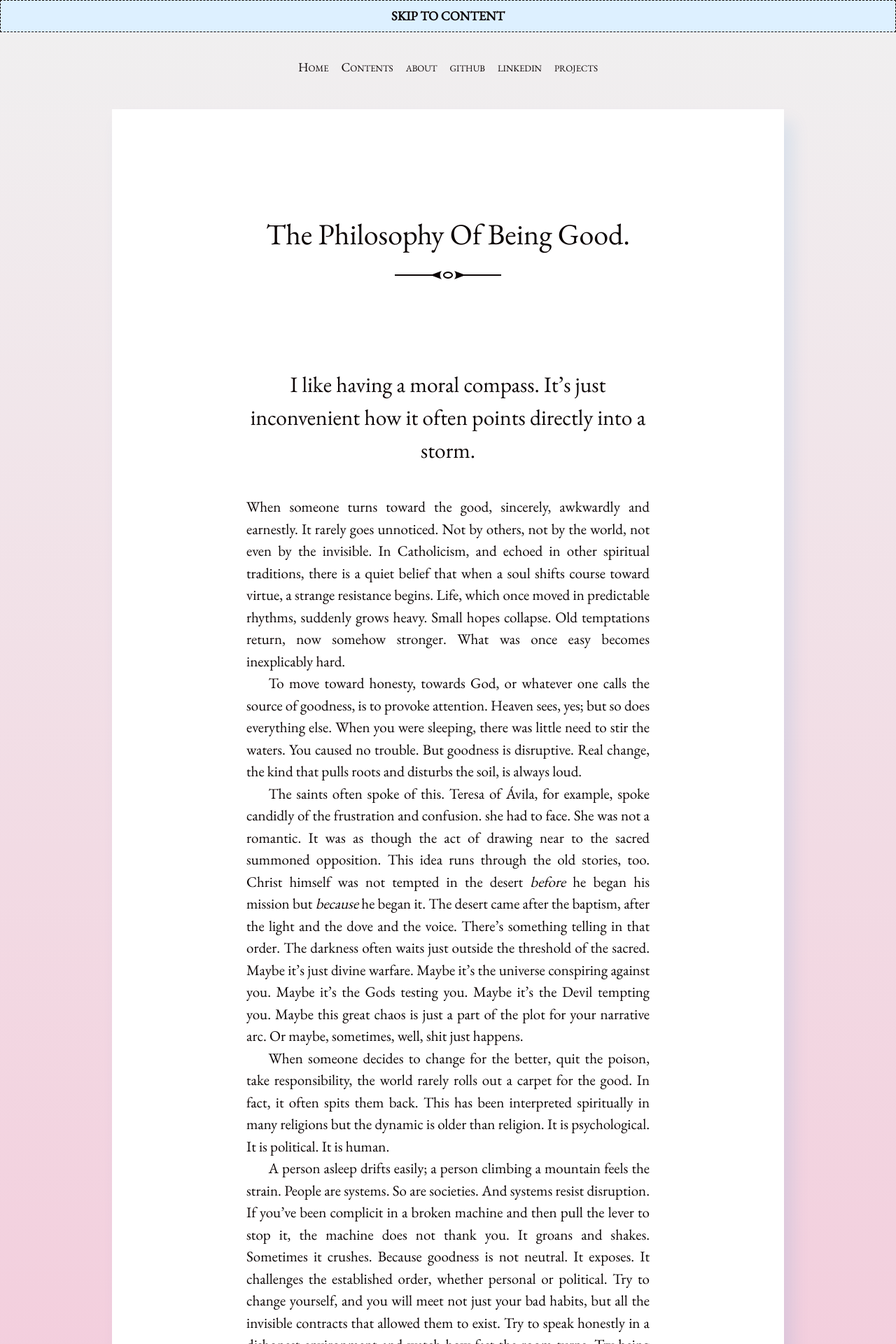
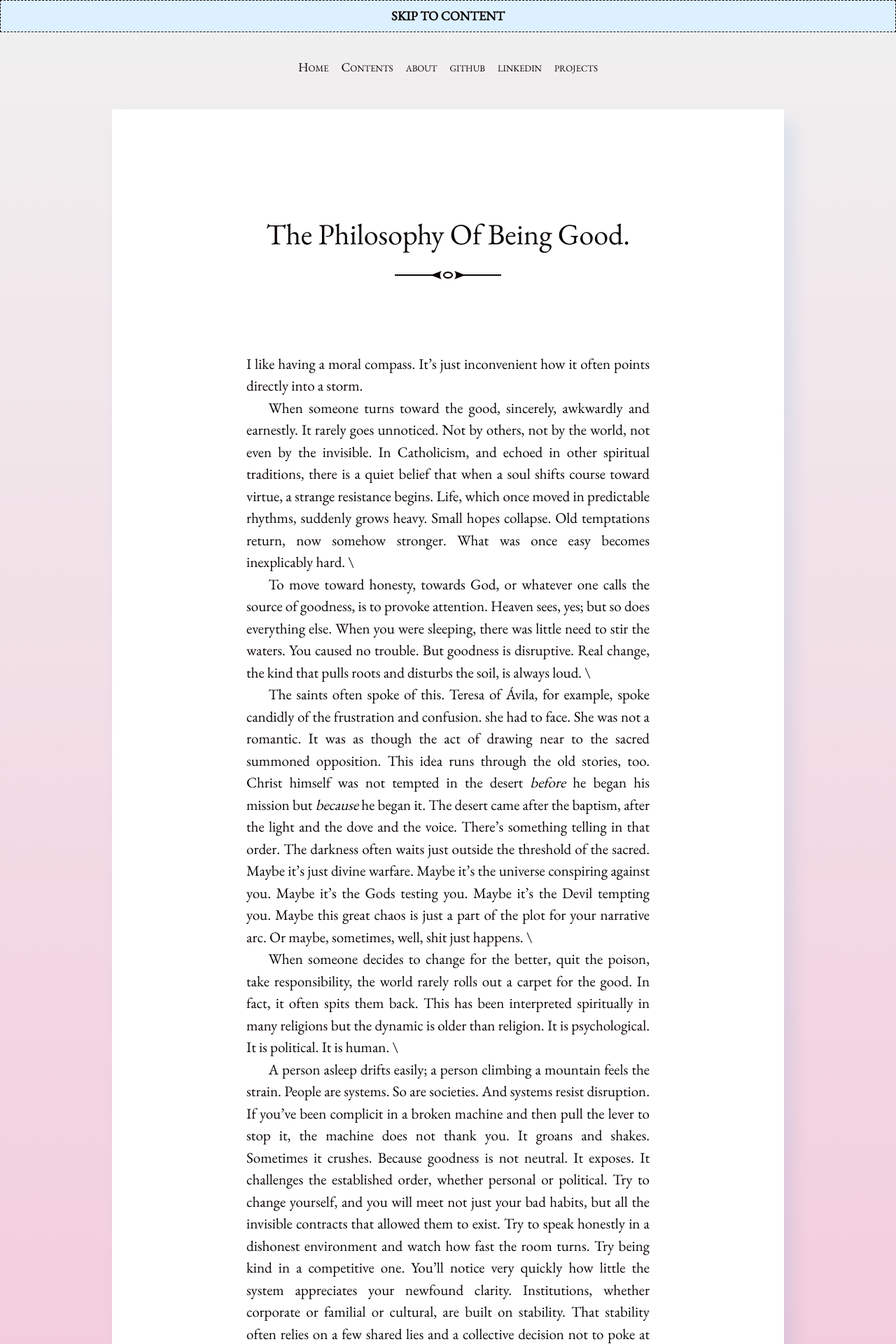
Before and after one commit to AloysiusSundar/gitforked, a Jekyll site: the page built from _posts/2025-04-20-the-philosophy-of-being-good.md, in a window 1280 px wide. Shown: the top 1920 px of the page at 70% size. Built offline with Jekyll 4.4.1, drawn with Linux system fonts in a browser that asks for light colours; some of the changed text lies outside the part shown.

Commit message:
Update 2025-04-20-the-philosophy-of-being-good.md

```diff
--- a/_posts/2025-04-20-the-philosophy-of-being-good.md
+++ b/_posts/2025-04-20-the-philosophy-of-being-good.md
@@ -5,30 +5,39 @@ author: Joy Aloysius
 categories: reflection
 ---
 
-### I like having a moral compass. It’s just inconvenient how it often points directly into a storm.
+I like having a moral compass. It’s just inconvenient how it often points directly into a storm.
 
 When someone turns toward the good, sincerely, awkwardly and earnestly. It rarely goes unnoticed. Not by others, not by the world, not even by the invisible. In Catholicism, and echoed in other spiritual traditions, there is a quiet belief that when a soul shifts course toward virtue, a strange resistance begins. Life, which once moved in predictable rhythms, suddenly grows heavy. Small hopes collapse. Old temptations return, now somehow stronger. What was once easy becomes inexplicably hard.
+\
 
 To move toward honesty, towards God, or whatever one calls the source of goodness, is to provoke attention. Heaven sees, yes; but so does everything else. When you were sleeping, there was little need to stir the waters. You caused no trouble. But goodness is disruptive. Real change, the kind that pulls roots and disturbs the soil, is always loud.
+\
 
 The saints often spoke of this. Teresa of Ávila, for example, spoke candidly of the frustration and confusion. she had to face.  She was not a romantic. It was as though the act of drawing near to the sacred summoned opposition. This idea runs through the old stories, too. Christ himself was not tempted in the desert *before* he began his mission but *because* he began it. The desert came after the baptism, after the light and the dove and the voice. There’s something telling in that order. The darkness often waits just outside the threshold of the sacred. Maybe it’s just divine warfare. Maybe it’s the universe conspiring against you. Maybe it’s the Gods testing you. Maybe it’s the Devil tempting you. Maybe this great chaos is just a part of the plot for your narrative arc. Or maybe, sometimes, well, shit just happens.
+\
 
 When someone decides to change for the better, quit the poison, take responsibility, the world rarely rolls out a carpet for the good. In fact, it often spits them back. This has been interpreted spiritually in many religions but the dynamic is older than religion. It is psychological. It is political. It is human.
+\
 
 A person asleep drifts easily; a person climbing a mountain feels the strain. People are systems. So are societies. And systems resist disruption. If you've been complicit in a broken machine and then pull the lever to stop it, the machine does not thank you. It groans and shakes. Sometimes it crushes. Because goodness is not neutral. It exposes. It challenges the established order, whether personal or political. Try to change yourself, and you will meet not just your bad habits, but all the invisible contracts that allowed them to exist. Try to speak honestly in a dishonest environment and watch how fast the room turns. Try being kind in a competitive one. You'll notice very quickly how little the system appreciates your newfound clarity. Institutions, whether corporate or familial or cultural, are built on stability. That stability often relies on a few shared lies and a collective decision not to poke at them. You, deciding to improve, are now poking.
+\
 
 Truth creates discomfort. It makes people defensive. Systems prefer stability to integrity. When someone tries to stop lying to themselves, the mind reacts. Shame shows up. Doubt shows up. Old stories come rushing in. Stories about why you’ll never change, why you’ll fail again. Resistance is not a sign that we are wrong; it is often a sign that we have finally become noticeable. There are patterns that do not want to let us go. Habits that have shaped us for years. It is about transformation. And transformation, by its nature, is uncomfortable. Birth is never quiet. It tears and stretches and bleeds. If the soul is to be reborn, it will feel some of that same ache. If your heart has been closed for years, to open it will take time. And pain.
 
 Philosophically, we could say that good has a cost. Not in the sense of divine punishment, but in the simple mechanics of life. Every value you hold will be tested. If you claim to care about justice, you will be asked to act when it’s hard. If you claim to value truth, you will be tempted to lie when it’s convenient. In this sense, bad things don’t happen *because* you’re doing good. They happen to *verify* it.
+\
 
 There is also ego. When we try to become better, part of us mourns. The part that liked being liked. The part that felt safe. The part that didn’t want to look closely. And as it dies, it protests. Loudly. You can hear it in the inner monologue: “This is pointless. No one else is doing this. You’re making things harder for yourself.” And it's right. You are.
 
 But that’s the point.
 
 To become better is not to escape pain but to choose a better kind. A pain with meaning. A pain that shapes rather than shatters. A pain that strips away what is false so something more solid can stand in its place.
+\
 
 There’s a decent case to be made for randomness. Entropy doesn’t care about your moral journey. Sometimes things fall apart because they were never held together well in the first place. Sometimes you’re not being tested; sometimes the roof just leaks but the fact that suffering so often coincides with growth, even by accident, is still worth paying attention to. Even if it’s not some cosmic drama, it’s a kind of psychological one. Your old self, your environment, your comfort zones, they don’t go down without a scuffle. Every little change is a small revolution. And revolutions, however modest, tend to make a mess before they make anything better.
+\
 
 So yes, maybe it’s not hell noticing you. Maybe it isn’t because mercury is in retrograde but the resistance you feel when you try to do better, it’s real. It means you’re pushing against something. Whether it’s your own past, your social circle, or something more ancient, more unseen, the friction is real and it tells you that you’ve moved. And movement, even awkward, limping, reluctant movement, is the only real sign that you’re not stuck.
+\
 
 If bad things follow your attempt to grow, don’t be too quick to assign meaning but don’t ignore the pattern either. Sometimes, it really is just life being life. But other times, you’ve disturbed something. Something that was counting on your silence. And now it has to reckon with your noise. So yeah, this moral compass, it drags you into storms. It complicates things. Makes life messier than it has to be. But it also makes sure you’re not adrift. And in a world where it’s easy to get lost, where you can sell your soul in a thousand tiny, polite ways without ever noticing, it’s something to hold on to. Even if your grip hurts sometimes.
```
